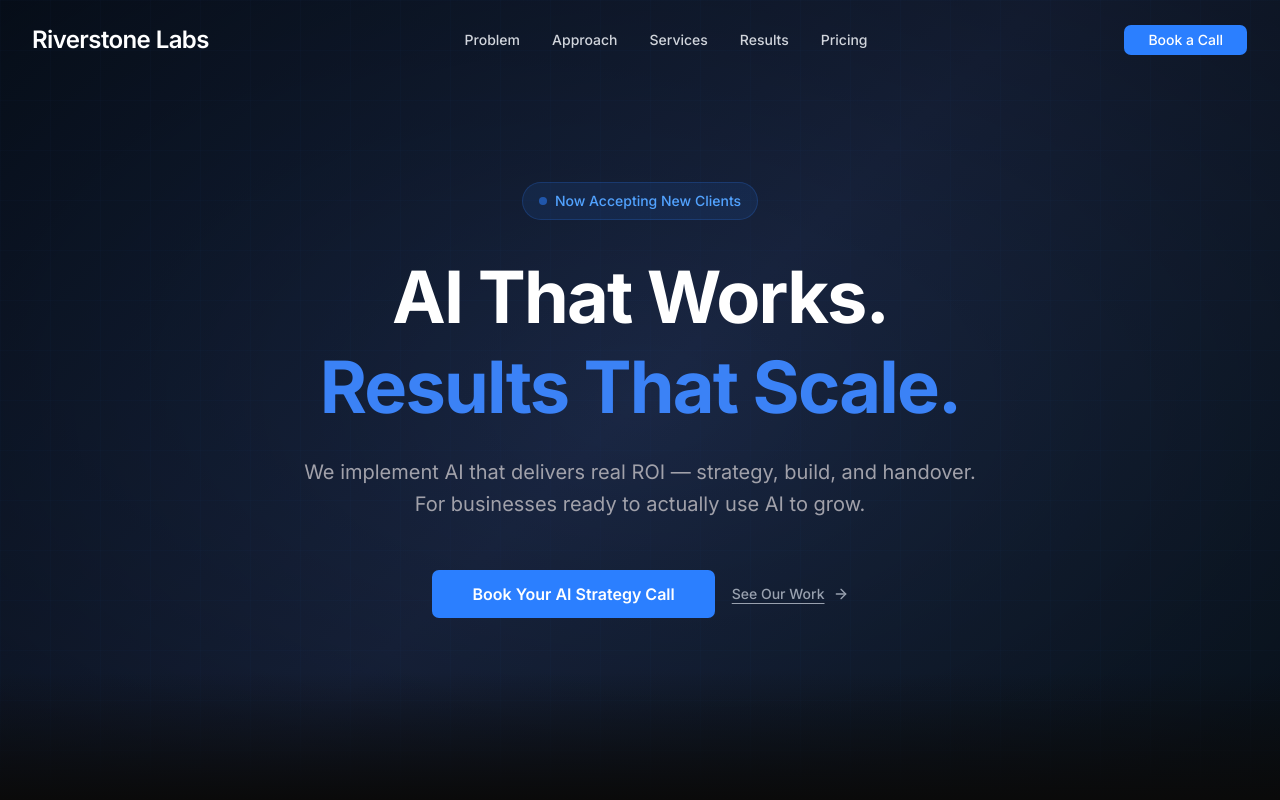
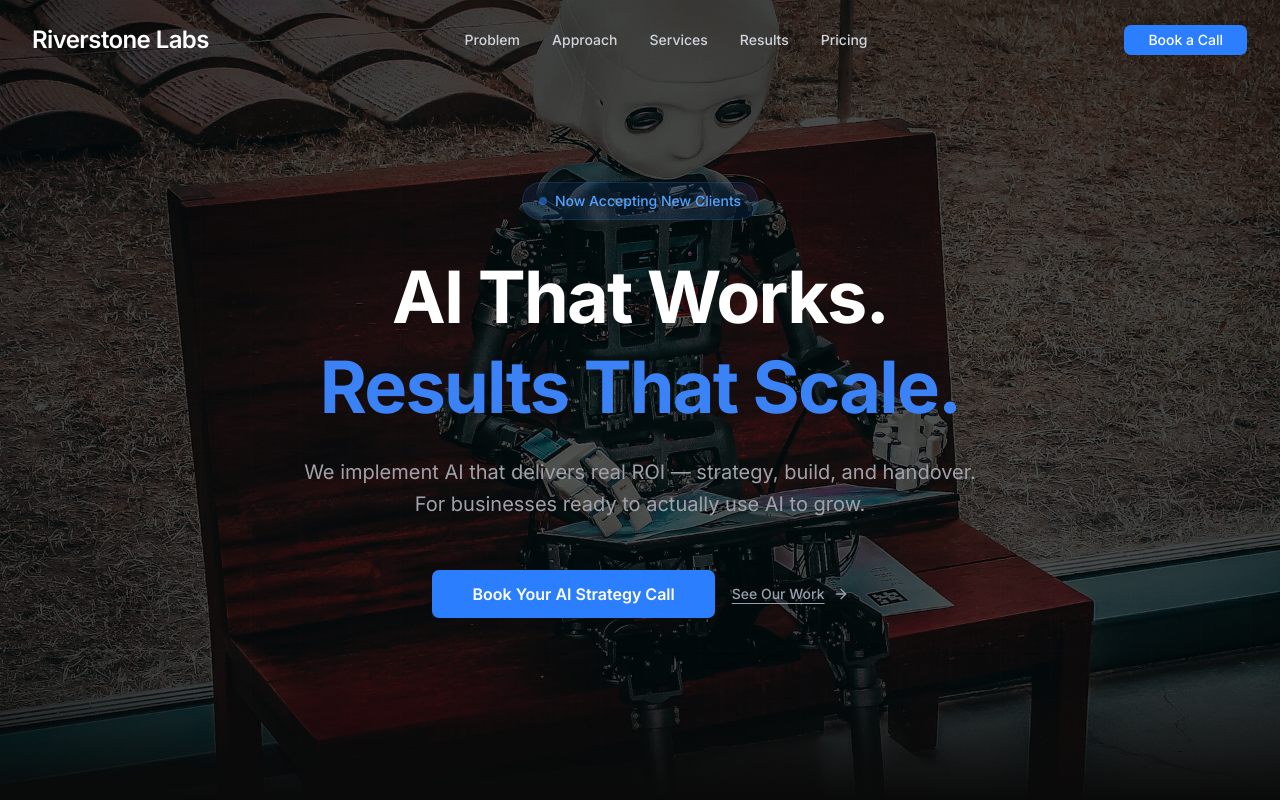
Before and after one commit to Riverstone-Labs/riverstone-website, a Next.js app: page / in a window 1280 px wide. Shown: the top 800 px of the page. Built offline with nearby package versions, Linux system fonts and the light colour scheme.

Commit message:
fix: add local hero background image to replace broken external URL

```diff
--- a/app/sections/Hero.tsx
+++ b/app/sections/Hero.tsx
@@ -15,9 +15,19 @@ export function Hero() {
       id="hero"
       className="relative min-h-screen flex items-center justify-center overflow-hidden"
       style={{
-        background: 'linear-gradient(135deg, #0a1628 0%, #1a2744 50%, #0d1b2a 100%)'
+        backgroundImage: 'url(/images/hero-bg.jpg)',
+        backgroundSize: 'cover',
+        backgroundPosition: 'center'
       }}
     >
+      {/* Dark overlay for text readability */}
+      <div
+        className="absolute inset-0 z-0"
+        style={{
+          background: 'rgba(0,0,0,0.6)'
+        }}
+      />
+
       {/* Gradient overlay for depth */}
       <div
         className="absolute inset-0 z-0"
```
Also changed, not shown: public/images/hero-bg.jpg (added).
